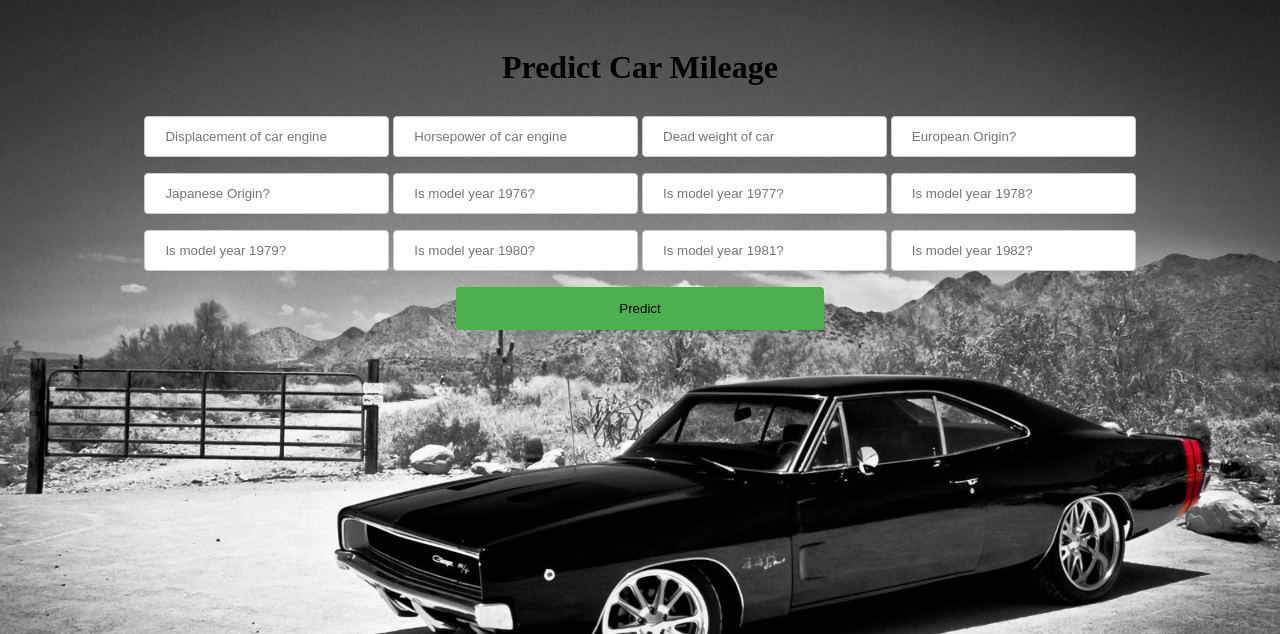
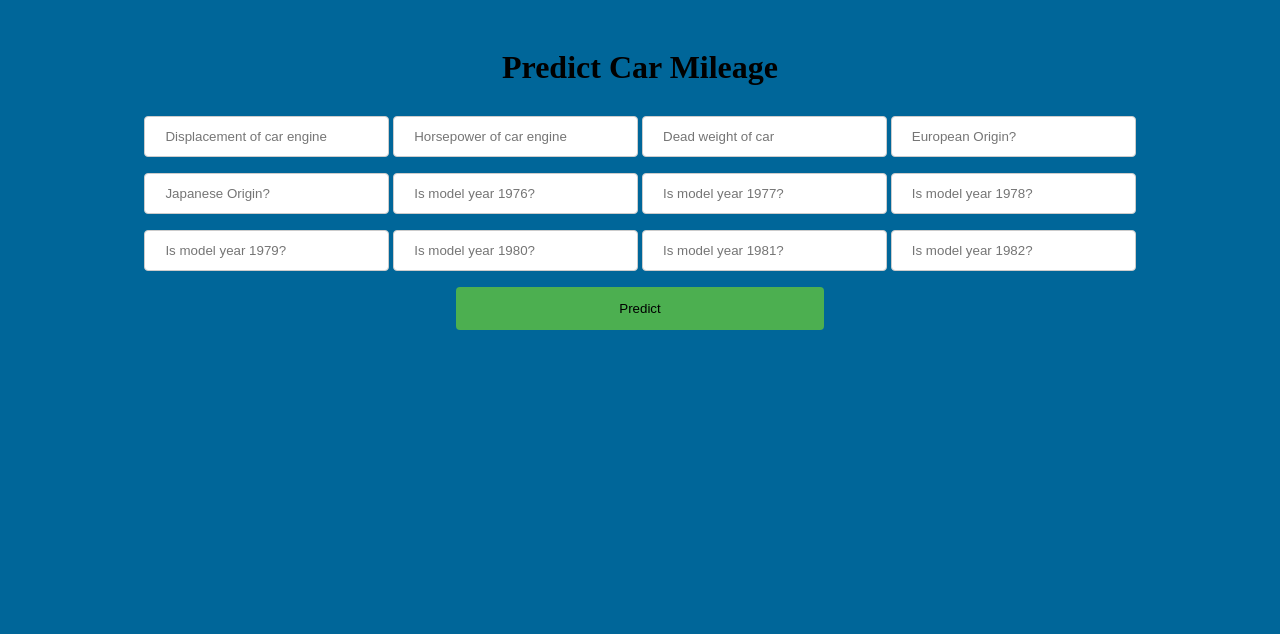
Before and after one commit to akshaysb23/Car-mpg-prediction-deployment, a Flask app: page / in a window 1280 px wide. Shown: the top 634 px of the page. Run offline with Flask 2, Linux system fonts and the light colour scheme; parts of the project's set-up code (start-up, migrations or seed data) failed here and were passed over.

Commit message:
Update index.html

```diff
--- a/templates/index.html
+++ b/templates/index.html
@@ -7,8 +7,7 @@
       <style>
 
 body{
-   background-image:url('media/car.jpg');
-   background-size:100%;
+   background-color:#006699;
          }
 input[type=text], select {
   width: 20%;
```
